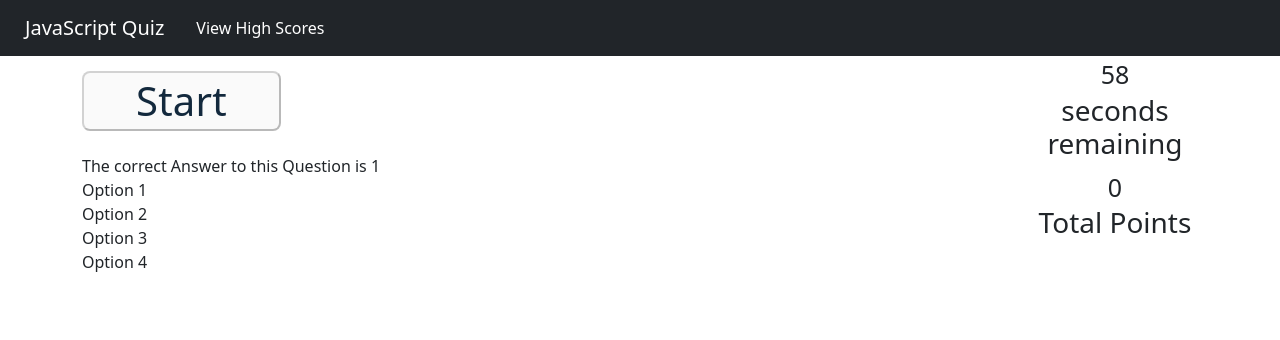
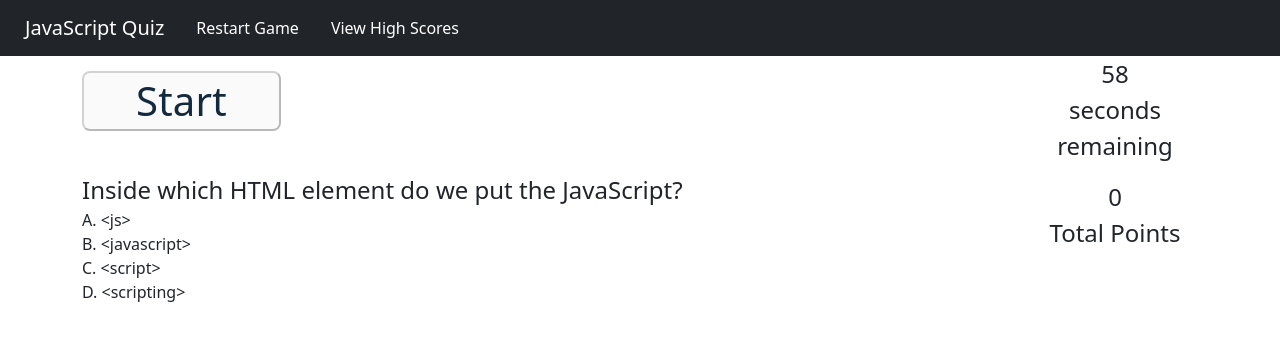
Before and after one commit to justinwestmoreland/Web-APIs, a plain HTML site: page index.html in a window 1280 px wide. Both pictures are taken after a click on the button "Start". Drawn offline with nearby package versions, Linux system fonts and the light colour scheme.

Commit message:
added questions, debugged incorrect answers, styled timer and score counter

```diff
--- a/index.html
+++ b/index.html
@@ -6,7 +6,7 @@
     <meta name="viewport" content="width=device-width, initial-scale=1.0">
     <title>JavaScript Quiz</title>
     <link href="https://cdn.jsdelivr.net/npm/bootstrap@5.0.0-beta1/dist/css/bootstrap.min.css" rel="stylesheet" integrity="sha384-giJF6kkoqNQ00vy+HMDP7azOuL0xtbfIcaT9wjKHr8RbDVddVHyTfAAsrekwKmP1" crossorigin="anonymous">
-    <link rel="stylesheet" href="./style.css">
+    <link rel="stylesheet" href="style.css">
 
 
 </head>
@@ -21,11 +21,11 @@
         <div class="collapse navbar-collapse" id="navbarmenu">
             <ul class="nav">
                 <li class="nav-item">
-                    <a class="nav-link" href="">View High Scores</a>
+                    <a class="nav-link" href="">Restart Game</a>
                 </li>
-                <!-- <li class="nav-item">
-                    <a class="nav-link" href="">Timer</a>
-                </li> -->
+                <li class="nav-item">
+                    <a class="nav-link" href="5">View High Scores</a>
+                </li>
             </ul>
         </div>
     </nav>
@@ -34,37 +34,66 @@
         <div class="row">
             <div class="col-md-10">
                 <button class="start-button">Start</button>
-                <div class="row">
-                    <div class="col-md-12 questions">
-                        <h3 id="placeholder1"> Answer the following JavaScript questions correctly to earn points</h3>
-                        <h3 id="placeholder2"> Incorrect answers will result in the loss of time!</h3>
 
-
-                        <div id="question"></div>
-
-                        <div id="answers"></div>
-                    </div>
-
-                </div>
             </div>
             <div class="col-md-2">
 
                 <div class="timer-count">
-                    <h2>30</h2>
+                    -
                 </div>
 
                 <div class="timer-text">
-                    <h3>seconds remaining</h3>
+                    seconds remaining
                 </div>
-                <div class="score-count">
+                <!-- <div class="score-count">
                     <h2></h2>
                 </div>
 
                 <div class="score-text">
                     <h3>Total Points</h3>
+                </div> -->
+
+            </div>
+        </div>
+
+        <div class="row">
+            <div class="col-md-10 question-box">
+                <h3 id="placeholder1"> Answer the following JavaScript questions correctly to earn points</h3>
+                <h3 id="placeholder2"> Incorrect answers will result in the loss of time!</h3>
+
+
+                <div id="question"></div>
+
+                <div id="answers"></div>
+            </div>
+            <div class="col-md-2">
+
+                <!-- <div class="timer-count">
+                    60
+                </div>
+
+                <div class="timer-text">
+                    seconds remaining
+                </div> -->
+                <div class="score-count">
+                    -
+                </div>
+
+                <div class="score-text">
+                    Total Points
                 </div>
 
             </div>
+
+
+
+        </div>
+
+        <div class="row">
+            <div class="col-md-10">
+                <p id="display-box"></p>
+            </div>
+
         </div>
     </div>
     </div>
--- a/script.js
+++ b/script.js
@@ -9,10 +9,13 @@ var questionAsked = document.getElementById("question");
 var placeHolder1 = document.getElementById("placeholder1");
 var placeHolder2 = document.getElementById("placeholder2");
 var answers = document.querySelector("#answers");
-var qIndex;
+var qIndex = 0;
 var timer;
+var displayBox = document.getElementById("display-box");
 // Start button, event listener will trigger timer to start AND first quiz question to pop up
 var score = 0;
+scoreCount.textContent = "-";
+
 
 
 function startQuiz() {
@@ -45,34 +48,36 @@ function startTimer() {
 }
 
 var questions = [{
-        question: "The correct Answer to this Question is 1",
-        answers: ["Option 1", "Option 2", "Option 3", "Option 4"],
-        correctAnswer: "Option 1"
+        question: "Inside which HTML element do we put the JavaScript?",
+        answers: ["A. <js>", "B. <javascript>", "C. <script>", "D. <scripting>"],
+        correctAnswer: "C. <script>"
     },
     {
-        question: "The correct Answer to this Question is 2",
-        answers: ["11111111", "222222", "3333333", "444444"],
-        correctAnswer: "222222"
+        question: "Which built-in method returns the length of the string?",
+        answers: ["A. length()", "B. size()", "C. index()", "D. width()"],
+        correctAnswer: "A. length()"
     },
     {
-        question: "The correct Answer to this Question is 3",
-        answers: ["Option 1", "Option 2", "Option 3", "Option 4"],
-        correctAnswer: "Option 3"
+        question: "What is the correct syntax for referring to an external script called “geek.js”?",
+        answers: ["A. <script src=”geek.js”>", "B. <script href=”geek.js”>", "C. <script ref=”geek.js”>", "D. <script name=”geek.js”>"],
+        correctAnswer: "A. <script src=”geek.js”>"
     },
     {
-        question: "The correct Answer to this Question is 4",
-        answers: ["Option 1", "Option 2", "Option 3", "Option 4"],
-        correctAnswer: "Option 4"
+        question: "In JavaScript an _____ can be used to store multiple values in a single variable.",
+        answers: ["A. array", "B. sun ray", "C. death ray", "D. HTML"],
+        correctAnswer: "A. array"
     },
 ]
-var qIndex = 0;
 var currentQuestion = questions[qIndex];
-
 
 function askQuestion() {
     scoreCount.textContent = score;
     answers.innerHTML = "";
     currentQuestion = questions[qIndex];
+    //added this for correct answer
+    console.log(questions);
+    console.log(qIndex);
+
     questionAsked.textContent = currentQuestion.question;
     currentQuestion.answers.forEach(function(answer) {
         var answerDiv = document.createElement("div");
@@ -86,13 +91,35 @@ function clickFunction() {
     qIndex = qIndex + 1;
     if (qIndex < questions.length && this.textContent === currentQuestion.correctAnswer) {
         score = score + 100;
+        displayBox.textContent = "Correct!"
+        setTimeout(function() {
+            displayBox.textContent = "";
+        }, 1000);
         askQuestion();
 
-    } else if (qIndex = questions.length && this.textContent === currentQuestion.correctAnswer) {
+    } else if (qIndex === questions.length && this.textContent === currentQuestion.correctAnswer) {
         score = score + 100;
+        displayBox.textContent = "Correct!"
+        setTimeout(function() {
+            displayBox.textContent = "";
+        }, 1000);
         endGame();
-    } else if (this.textContent !== currentQuestion.correctAnswer) {
+
+
+    } else if (qIndex < questions.length && this.textContent !== currentQuestion.correctAnswer) {
         timerCount = timerCount - 10;
+        displayBox.textContent = "Incorrect";
+        setTimeout(function() {
+            displayBox.textContent = "";
+        }, 1000);
+        askQuestion();
+    } else if (qIndex = questions.length && this.textContent !== currentQuestion.correctAnswer) {
+        timerCount = timerCount - 10;
+        displayBox.textContent = "Incorrect";
+        setTimeout(function() {
+            displayBox.textContent = "";
+        }, 1000);
+        endGame();
     }
 }
 
@@ -100,7 +127,7 @@ function endGame() {
     scoreCount.textContent = score;
     answers.innerHTML = "";
     questionAsked.innerHTML = "Game OVER!";
-
+    timerCount = 0;
 }
 
 startButton.addEventListener("click", startQuiz);
--- a/style.css
+++ b/style.css
@@ -47,18 +47,48 @@
 
 .timer-count {
     text-align: center;
-    font-size: 25px;
+    font-size: x-large;
+    font-weight: 500;
 }
 
 .timer-text {
     text-align: center;
+    font-size: x-large;
+    font-weight: 500;
 }
 
 .score-count {
+    margin-top: 15px;
     text-align: center;
-    font-size: 25px;
+    font-size: x-large;
+    font-weight: 500;
 }
 
 .score-text {
     text-align: center;
+    font-size: x-large;
+    font-weight: 500;
 }
+
+#question {
+    font-weight: 500;
+    font-size: x-large;
+}
+
+#answers {
+    cursor: pointer;
+}
+
+#display-box {
+    font-size: 25px;
+    letter-spacing: 0.21px;
+    padding: 20px 20px;
+    text-align: center;
+    margin-top: 20px;
+    margin-bottom: 20px;
+    /* padding: 50px; */
+}
+
+.question-box {
+    margin-bottom: 20px;
+}
```
